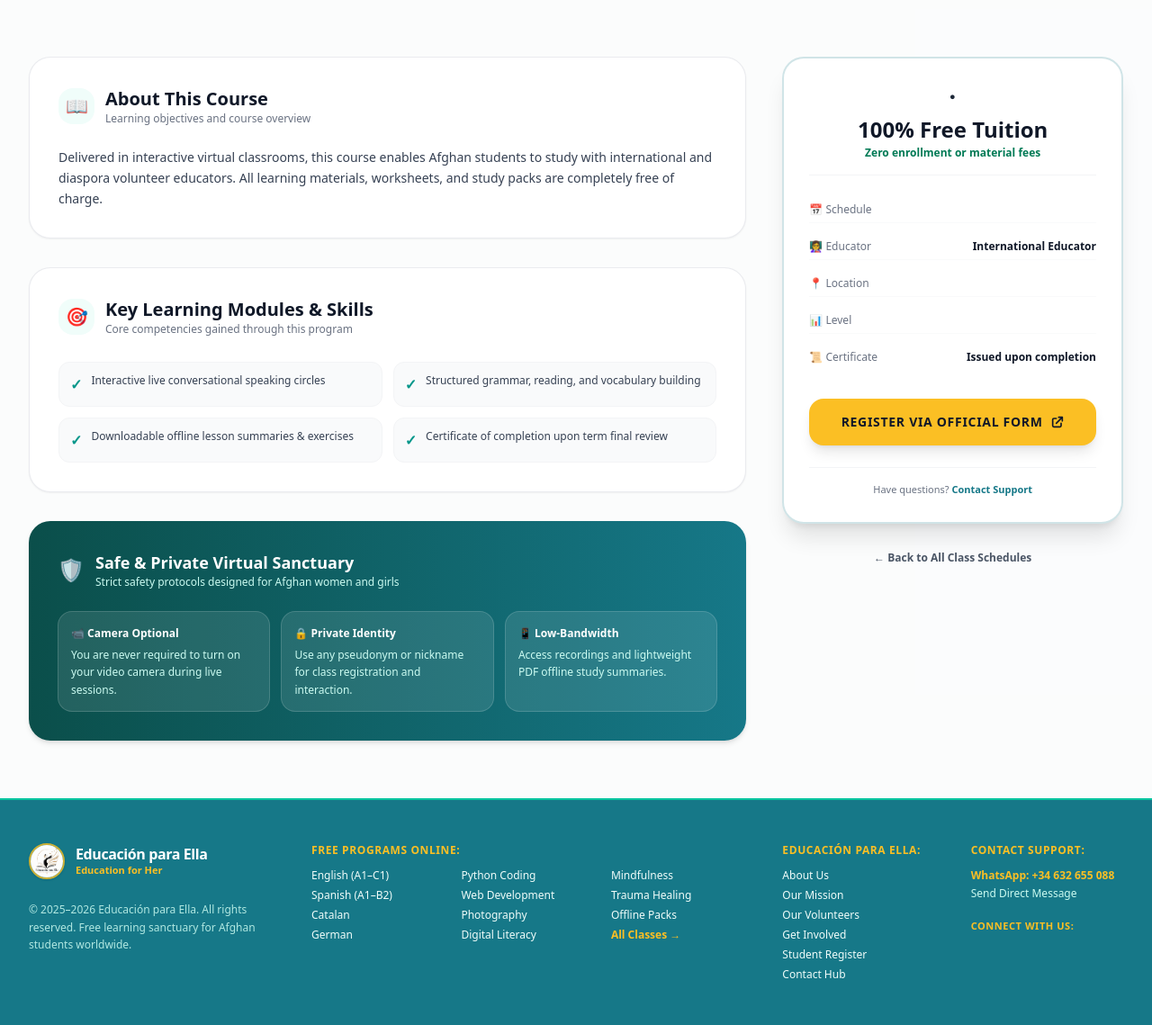
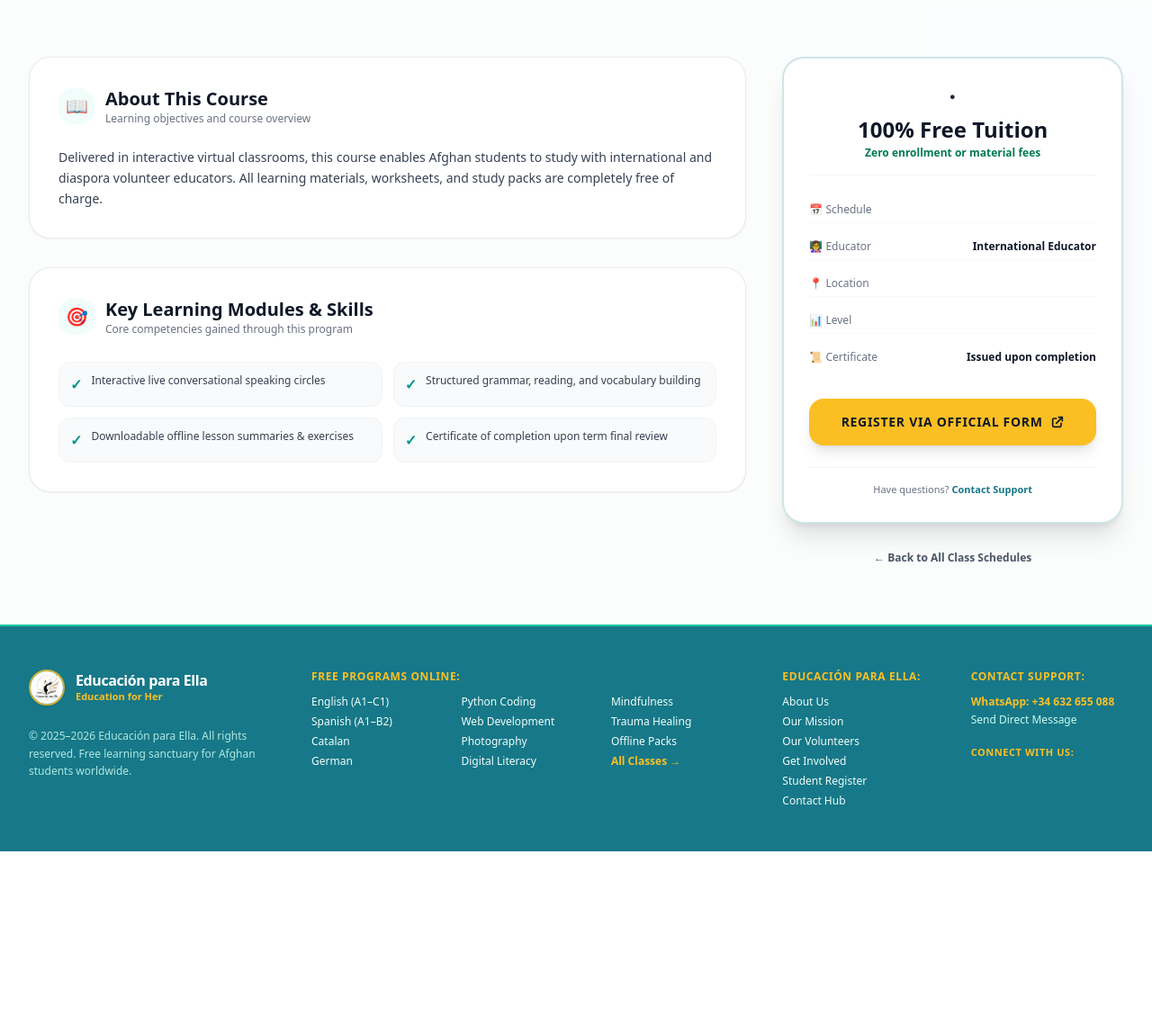
Before and after one commit to KhairullahChakir/educacion-para-ella, a Django app: template core/templates/core/class_detail.html in a window 1280 px wide. Shown: the part 499-1638 px from the top of the page at 90% size. After the commit the page ends 1445 px from the top, so only its background shows below. Run offline with Django 5.2, Linux system fonts and the light colour scheme; the template is opened without the code that fills it, so the values that code supplies are empty.

Commit message:
Remove Safe Virtual Sanctuary block from course detail page

```diff
--- a/core/templates/core/class_detail.html
+++ b/core/templates/core/class_detail.html
@@ -170,30 +170,6 @@
                     {% endif %}
                 </div>
 
-                <!-- 3. Safe Learning Environment Guarantees -->
-                <div class="bg-gradient-to-r from-teal-900 to-[#167888] rounded-3xl p-6 sm:p-8 text-white shadow-md">
-                    <div class="flex items-center gap-3 mb-4">
-                        <span class="text-2xl">🛡️</span>
-                        <div>
-                            <h3 class="text-lg font-bold">Safe & Private Virtual Sanctuary</h3>
-                            <p class="text-xs text-teal-100">Strict safety protocols designed for Afghan women and girls</p>
-                        </div>
-                    </div>
-                    <div class="grid grid-cols-1 sm:grid-cols-3 gap-3 text-xs text-teal-100 leading-relaxed pt-2">
-                        <div class="bg-white/10 p-3.5 rounded-2xl border border-white/15">
-                            <strong class="text-white block mb-1">📹 Camera Optional</strong>
-                            You are never required to turn on your video camera during live sessions.
-                        </div>
-                        <div class="bg-white/10 p-3.5 rounded-2xl border border-white/15">
-                            <strong class="text-white block mb-1">🔒 Private Identity</strong>
-                            Use any pseudonym or nickname for class registration and interaction.
-                        </div>
-                        <div class="bg-white/10 p-3.5 rounded-2xl border border-white/15">
-                            <strong class="text-white block mb-1">📱 Low-Bandwidth</strong>
-                            Access recordings and lightweight PDF offline study summaries.
-                        </div>
-                    </div>
-                </div>
 
             </div>
 
```
Also changed, not shown: theme/static/css/dist/styles.css.
